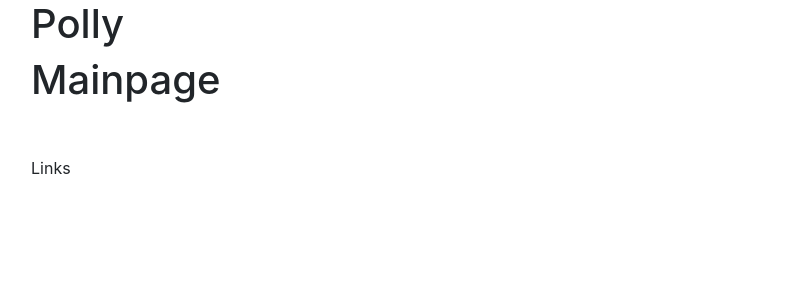
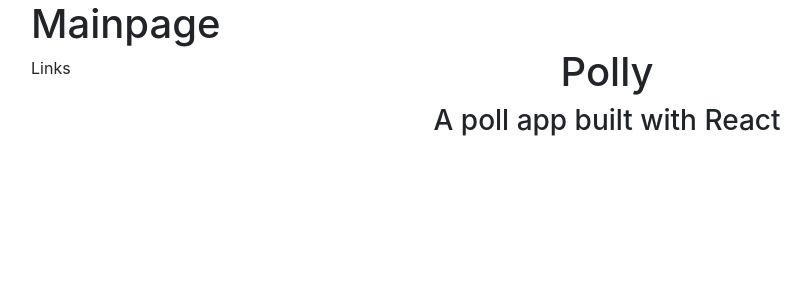
Before and after one commit to emresr/pollyush, a React (Create React App) app in the folder client/: page / in a window 1280 px wide. Shown: the top 300 px of the page, without its empty margins (54-865 px from the left). Built offline with nearby package versions, Linux system fonts and the light colour scheme.

Commit message:
components

```diff
--- a/client/src/App.css
+++ b/client/src/App.css
@@ -4,19 +4,23 @@
 
 /* header */
 .header-main {
+	position: absolute;
+	width: 90%;
+	height: 30%;
+}
+.header-title {
+	margin: 0px;
+	background: gray;
+	text-align: center;
+	display: block;
 	width: 100%;
-	min-height: 30%;
-	text-align: cemter;
-}
-.header.title {
-	margin: 5px;
-	text-align: cemter;
+	vertical-align: middle;
 }
 
 /* mainpage */
 .mainpage-cont {
 	width: 100%;
-	min-height: 100px;
+	min-height: 65%;
 }
 
 /*input */
@@ -26,5 +30,5 @@
 /* Footer */
 .footer {
 	width: 100%;
-	height: 5px;
+	height: 5%;
 }
--- a/client/src/components/Header.js
+++ b/client/src/components/Header.js
@@ -3,7 +3,8 @@ import React, { useState } from "react";
 const Header = () => {
 	return (
 		<div className="header-main">
-			<h1 classname="header-title">Polly </h1>
+			<h1 className="text-center mt-5">Polly</h1>
+			<h3 className="text-center mb-4">A poll app built with React </h3>
 		</div>
 	);
 };
--- a/package.json
+++ b/package.json
@@ -1,5 +1,5 @@
 {
-  "name": "pern-starter",
+  "name": "Polly",
   "version": "1.0.0",
   "description": "",
   "main": "server.js",
```
Also changed, not shown: 1 other file (tests, documents, lock files or other folders).
